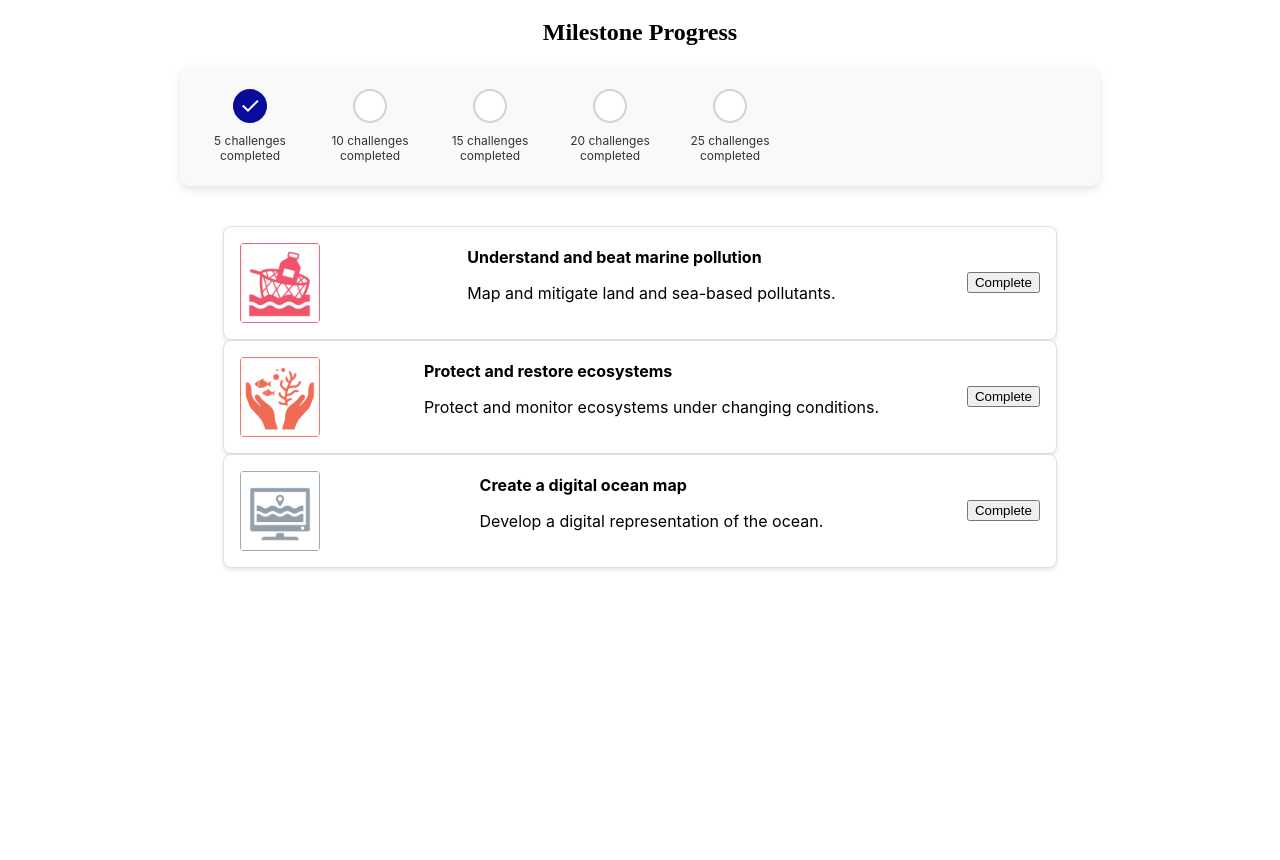
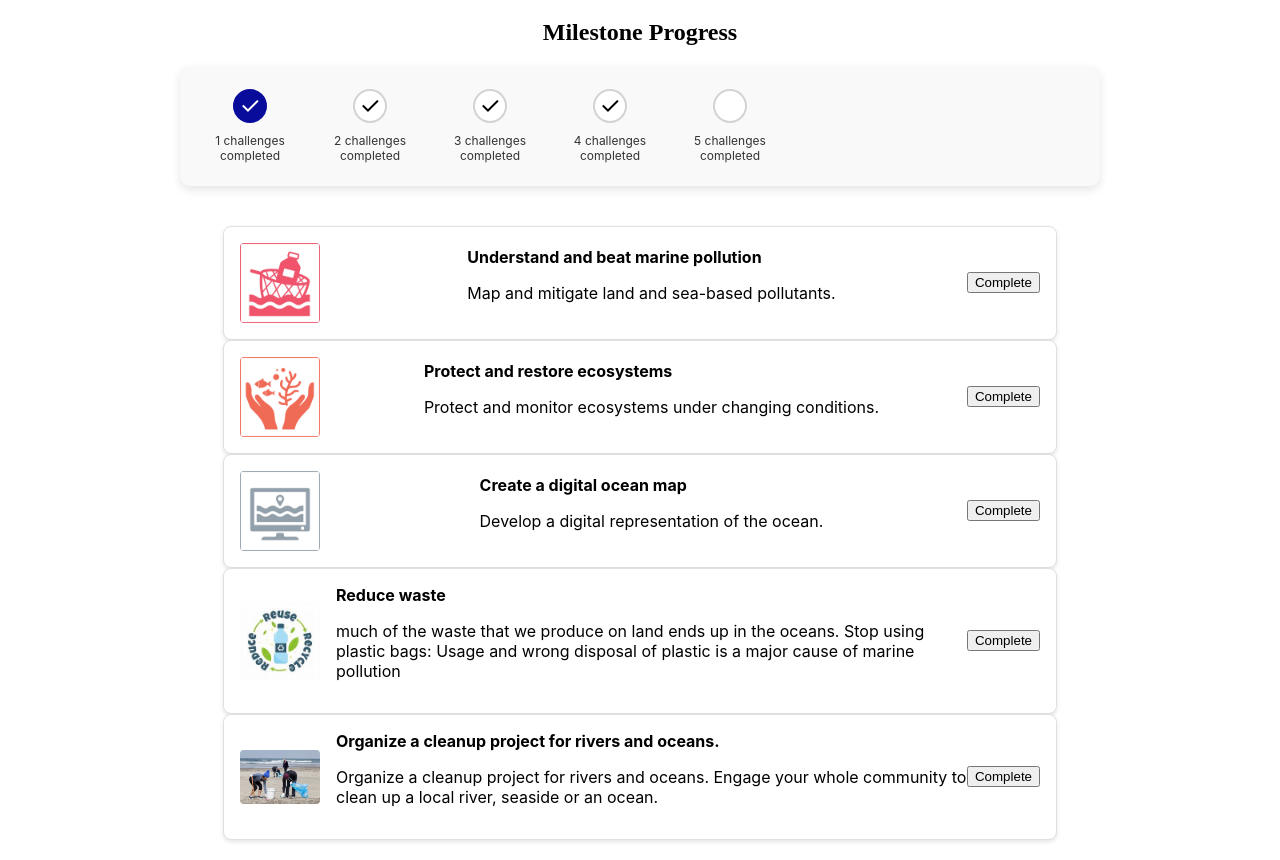
Before and after one commit to davinjay05/Final-Project, a plain HTML site: page Challenges.html in a window 1280 px wide. Shown: the part 145-1005 px from the top of the page. Before the commit the page ends 800 px from the top, so only its background shows below. Drawn offline with Linux system fonts and the light colour scheme; files whose address does not match are found by name.

Commit message:
update bug on challenges page

```diff
--- a/Challenges.html
+++ b/Challenges.html
@@ -261,26 +261,26 @@
     <div class="step complete">
         <div class="circle">✓</div>
         <div class="line"></div>
-        <div class="label">5 challenges completed</div>
+        <div class="label">1 challenges completed</div>
     </div>
     <div class="step complete">
         <div class="circle">✓</div>
         <div class="line"></div>
-        <div class="label">10 challenges completed</div>
+        <div class="label">2 challenges completed</div>
     </div>
     <div class="step complete">
         <div class="circle">✓</div>
         <div class="line"></div>
-        <div class="label">15 challenges completed</div>
+        <div class="label">3 challenges completed</div>
     </div>
     <div class="step active">
         <div class="circle">✓</div>
         <div class="line"></div>
-        <div class="label">20 challenges completed</div>
+        <div class="label">4 challenges completed</div>
     </div>
     <div class="step">
         <div class="circle"></div>
-        <div class="label">25 challenges completed</div>
+        <div class="label">5 challenges completed</div>
     </div>
 </div>
 
@@ -312,66 +312,84 @@
             </div>
             <button onclick="completeChallenge(this)">Complete</button>
         </div>
+        <div class="challenge-card">
+            <img src="C:\\Users\\My Laptop\\Downloads\\project assignment\\Final-Project\\reduce waste.jpg" alt="Challenge 3">
+            <div>
+               <strong>Reduce waste</strong>
+               <p>much of the waste that we produce on land ends up in the oceans.
+                Stop using plastic bags: Usage and wrong disposal of plastic is a major cause of marine pollution</p>
+            </div>
+            <button onclick="completeChallenge(this)">Complete</button>
+        </div>
+        <div class="challenge-card">
+            <img src="C:\\Users\\My Laptop\\Downloads\\project assignment\\Final-Project\\cleanup4.jpg" alt="Challenge 3">
+            <div>
+               <strong>Organize a cleanup project for rivers and oceans. </strong>
+               <p>Organize a cleanup project for rivers and oceans.
+                Engage your whole community to clean up a local river, seaside or an ocean.</p>
+            </div>
+            <button onclick="completeChallenge(this)">Complete</button>
+        </div>
+
 </div>
 
 <script>
-    // Initialize or retrieve points and completed challenges
+    // Retrieve or initialize points
     let points = localStorage.getItem("points") ? parseInt(localStorage.getItem("points")) : 0;
-    let challengesCompleted = localStorage.getItem("challengesCompleted")
-        ? parseInt(localStorage.getItem("challengesCompleted"))
-        : 0;
+    let completedChallenges = 0; // Reset progress bar each time page reloads
+    const totalChallenges = 5; // Total number of challenges
 
-    // Function to complete a challenge
-    function completeChallenge(button) {
-        if (!button.disabled) {
-            // Update button state
-            button.disabled = true;
-            button.textContent = "Completed!";
+    // Update the progress bar dynamically
+    function updateProgressBar() {
+        const steps = document.querySelectorAll('.step');
 
-            // Update points and challenges
-            points += 50;
-            challengesCompleted += 1;
+        // Reset all steps first
+        steps.forEach(step => {
+            step.classList.remove('complete', 'active');
+        });
 
-            // Save to localStorage
-            localStorage.setItem("points", points);
-            localStorage.setItem("challengesCompleted", challengesCompleted);
+        // Update progress
+        steps.forEach((step, index) => {
+            if (index < completedChallenges) {
+                step.classList.add('complete');
+            } else if (index === completedChallenges) {
+                step.classList.add('active');
+            }
+        });
 
-            alert(`Challenge completed! You earned 50 AP. Total: ${points} AP`);
-
-            // Update milestone progress immediately
-            updateProgress();
+        // If all challenges are completed
+        if (completedChallenges >= totalChallenges) {
+            steps.forEach(step => step.classList.add('complete'));
+            alert("Congratulations! You've completed all challenges for this session!");
         }
     }
 
-    // Function to dynamically update milestone progress bar
-    function updateProgress() {
-        const steps = document.querySelectorAll(".step");
+    // Handle challenge completion
+    function completeChallenge(button) {
+        if (button.disabled) return; // Prevent double-clicks
 
-        steps.forEach((step, index) => {
-            const circle = step.querySelector(".circle");
-            const line = step.querySelector(".line");
-            const stepRequirement = (index + 1) * 5; // Milestone targets: 5, 10, 15, etc.
+        // Mark the challenge as completed
+        button.disabled = true;
+        button.textContent = "Completed!";
 
-            // Reset the visual states
-            step.classList.remove("active", "complete");
-            circle.textContent = ""; // Clear old text
+        // Increment progress
+        completedChallenges += 1;
 
-            if (challengesCompleted >= stepRequirement) {
-                // Mark the milestone as complete
-                step.classList.add("complete");
-                circle.textContent = "✓";
-            } else if (challengesCompleted >= stepRequirement - 5 && challengesCompleted < stepRequirement) {
-                // Mark the milestone as active (current in-progress step)
-                step.classList.add("active");
-                circle.textContent = "✓";
-            }
-        });
+        // Add points (persisted)
+        points += 50;
+        localStorage.setItem("points", points);
+
+        // Update the progress bar
+        updateProgressBar();
+
+        // Alert the user
+        alert(`Challenge completed! You earned 50 AP. Total points: ${points}`);
     }
 
-    // Ensure progress is updated when the page is loaded
-    document.addEventListener("DOMContentLoaded", updateProgress);
+    // On page load, reset the progress bar
+    completedChallenges = 0; // Ensures the progress resets on refresh
+    updateProgressBar();
 </script>
-
 
 </body>
 </html>
```
Also changed, not shown: Aqua Point Shop Page.html (+5 -5 lines), cleanup4.jpg (added), reduce waste.jpg (added).
